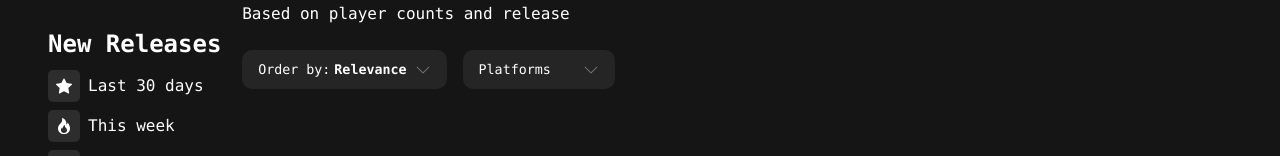
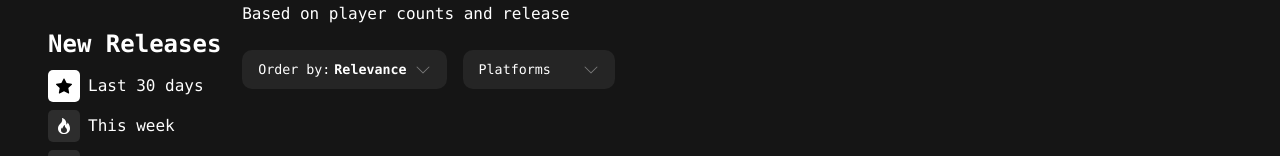
Before and after one commit to D1K03/video-game-hub-react, a React (Vite) app: page / in a window 1280 px wide. In both pictures the pointer is over the element 64 px from the left and 292 px from the top of the page. Shown: the part 206-362 px from the top of the page. Built offline with nearby package versions, Linux system fonts and the light colour scheme.

Commit message:
feat: icon hover

```diff
--- a/src/components/CategoryItem/CategoryItem.css
+++ b/src/components/CategoryItem/CategoryItem.css
@@ -12,4 +12,10 @@ li {
     background-color: var(--charcoal-grey);
     padding: 0.5rem;
     border-radius: 5px;
+    transition: background-color 50ms ease-in-out 50ms, color 50ms ease-in-out 0ms;
 }
+
+li:hover .icon-background {
+    background-color: white;
+    color: black;
+}
```
